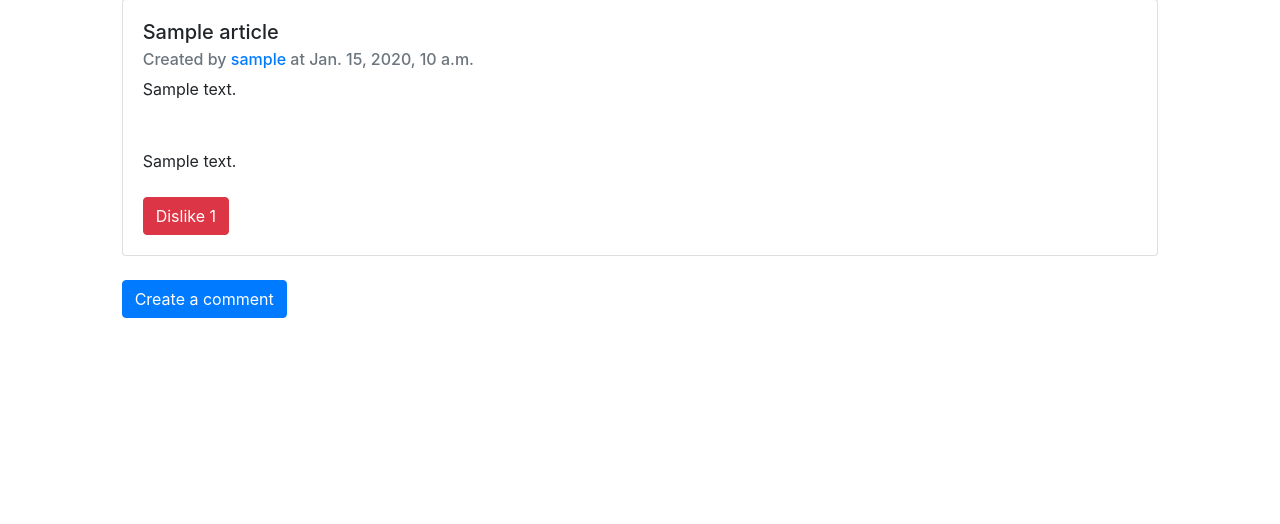
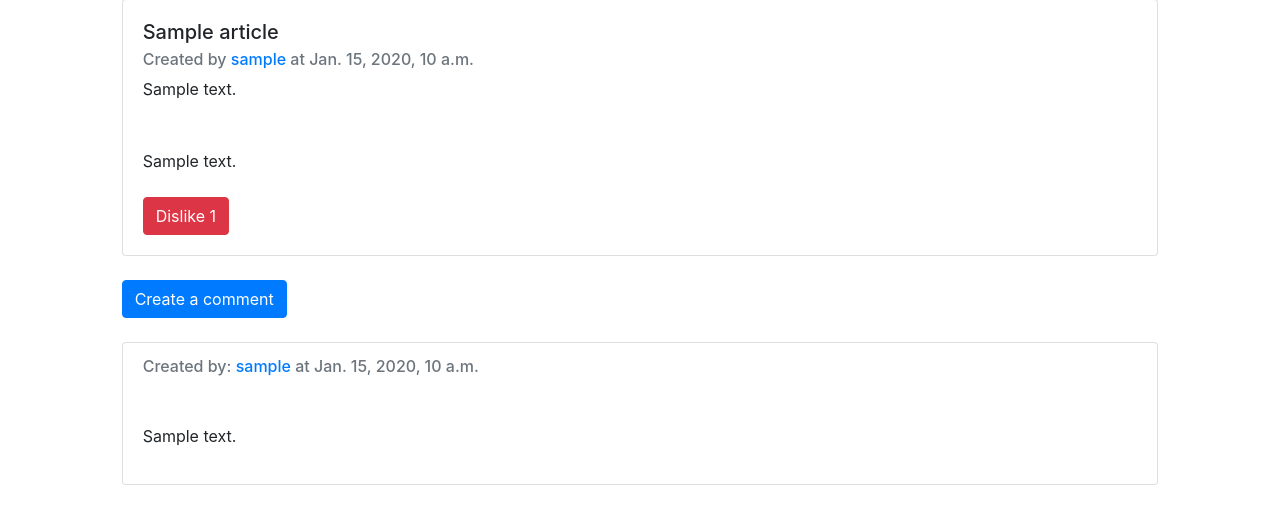
Before and after one commit to StanislavPisotskyi/Django_blog, a Django app: page /articles/1 in a window 1280 px wide. Shown: the part 143-667 px from the top of the page. Run offline with Django 3.2, Linux system fonts and the light colour scheme; a user stored in the database is signed in; tables that the repository leaves empty hold one stand-in row (values such as "Sample post"); some libraries are stand-ins or nearby versions.

Commit message:
display comments

```diff
--- a/article/views.py
+++ b/article/views.py
@@ -6,6 +6,7 @@ from django.core.paginator import Paginator, EmptyPage, PageNotAnInteger
 from django.core.exceptions import ObjectDoesNotExist
 from likes.models import Like
 from comments.forms import CommentForm
+from comments.services import fetch_comments_by_article_id
 
 
 @login_required()
@@ -46,11 +47,13 @@ def get_one_by_id(request, article_id):
         was_liked_by_user = True
     likes_count = Like.objects.filter(article=article_id).count()
     comments_form = CommentForm()
+    comments = fetch_comments_by_article_id(request, article_id)
     result = {
         'article': article,
         'was_liked': was_liked_by_user,
         'likes_count': likes_count,
-        'comments_form': comments_form
+        'comments_form': comments_form,
+        'comments': comments
     }
     return render(request, 'articles/one.html', result)
 
--- /dev/null
+++ b/comments/services.py
@@ -0,0 +1,16 @@
+from .models import Comment
+from django.core.paginator import Paginator, EmptyPage, PageNotAnInteger
+
+
+def fetch_comments_by_article_id(request, article_id):
+    comments_list = Comment.objects.all().filter(article=article_id).order_by('-id')
+    page = request.GET.get('page', 1)
+    paginator = Paginator(comments_list, 5)
+    try:
+        comments = paginator.page(page)
+    except PageNotAnInteger:
+        comments = paginator.page(1)
+    except EmptyPage:
+        comments = paginator.page(paginator.num_pages)
+
+    return comments
--- a/templates/articles/one.html
+++ b/templates/articles/one.html
@@ -74,6 +74,10 @@
             </div>
         </div>
     </div>
+
+    <div id="commentsWrapper">
+        {% include 'comments/list.html' with comments=comments article_id=article.id %}
+    </div>
 {% endblock %}
 
 {% block js %}
--- /dev/null
+++ b/templates/comments/list.html
@@ -0,0 +1,28 @@
+<div class="row justify-content-center">
+    <div class="col-sm-10">
+        {% for comment in comments %}
+            <div class="card mt-4">
+                <div class="card-body">
+                    <h6 class="card-subtitle mb-2 text-muted">
+                        Created by:
+                        <a href="/account/{{comment.author.username}}/details" target="_blank">
+                            {{comment.author.username}}
+                        </a>
+                        at {{comment.created_at}}
+                    </h6>
+                    <p class="mt-5">
+                        {% autoescape off %}
+                            {{comment.content}}
+                        {% endautoescape %}
+                    </p>
+                </div>
+            </div>
+        {% endfor %}
+    </div>
+</div>
+
+<div class="row justify-content-center mt-4">
+    <div class="col-sm-10">
+        {% include 'pagination.html' with data=comments url='/articles/'|add:article_id %}
+    </div>
+</div>
```
